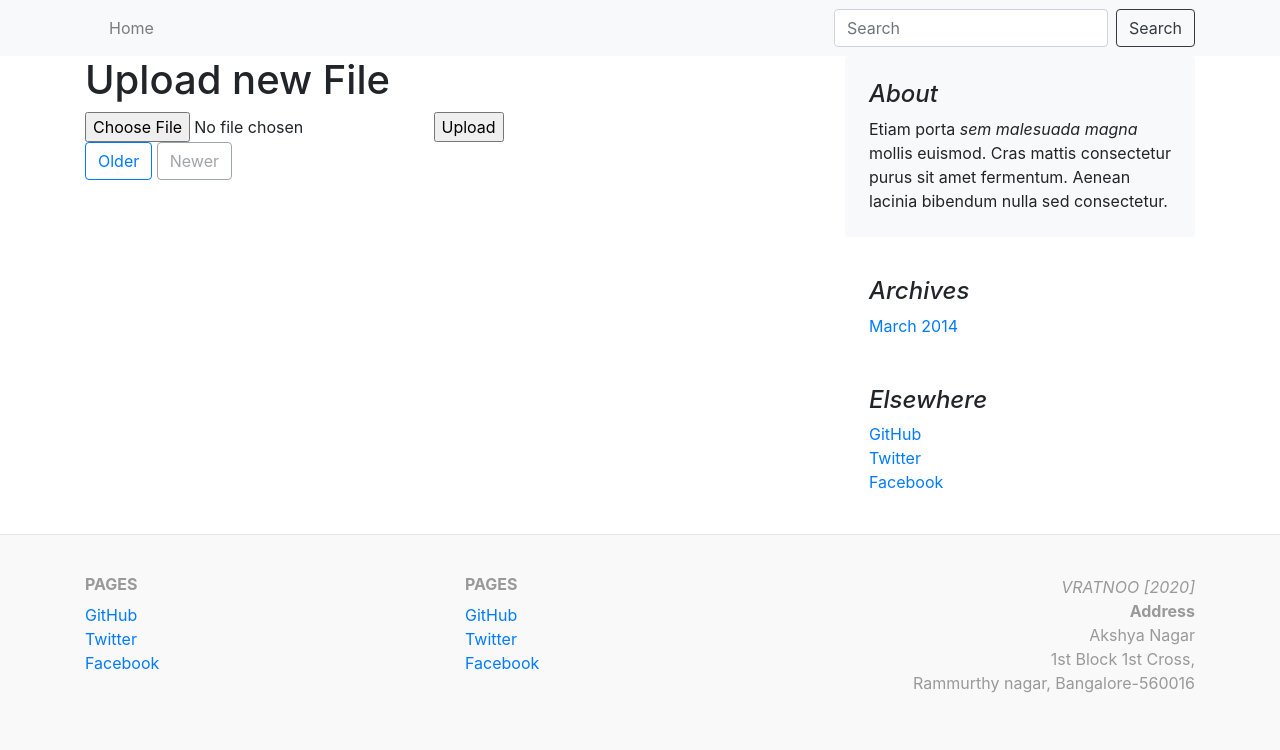
After one commit to vratnoo/jcode, a Flask app: page /photo in a window 1280 px wide. The commit adds this page. Shown: the top 750 px of the page. Run offline with Flask 2, Linux system fonts and the light colour scheme; data that the repository does not hold is empty; some libraries are stand-ins or nearby versions.

Commit message:
update
ui improvements
photo upload functionulity
etc

```diff
--- /dev/null
+++ b/app/helper.py
@@ -0,0 +1,2 @@
+def is_active(arg):
+	return "active"
--- a/app/routes.py
+++ b/app/routes.py
@@ -1,13 +1,37 @@
 from app import app
-from flask import render_template
+from flask import render_template,request,redirect,flash,url_for
 from app.model import Post,Tag,Page
-import json
+from werkzeug.utils import secure_filename
+from flask_uploads import UploadSet,configure_uploads
+import json,os
+from helper import is_active
+
+# contaxt process
+@app.context_processor
+def helper_processor():
+	pages = Page.query.all()
+	return dict(is_active=is_active,pages=pages)
+
+
+
+
+
 @app.route('/')
 def index():
+	app.config['CU_PAGE'] = "index"
 	pages  = Page.query.all()
 	posts = Post.query.all()
+
 	return render_template('index.html',title="Jeeblog",posts=posts,pages=pages)
 
+
+@app.route('/post/<post_name>')
+def post(post_name):
+	posts = Post.query.filter_by(title=post_name)
+	print(posts)
+	app.config['CU_PAGE'] = "post"
+
+	return render_template('index.html',title="JEEBLOG",posts=posts)
 @app.route('/tags/<tag>')
 def tags(tag):
 	pages  = Page.query.all()
@@ -17,7 +41,41 @@ def tags(tag):
 
 @app.route('/page/<page>')
 def page(page):
+	print(request.url)
+	app.config['CU_PAGE'] = page
 	pages  = Page.query.all()
 	p = Page.query.filter_by(name=page).first()
 	print(p)
 	return render_template('index.html',title="Jeeblog",posts=p.posts,pages=pages)
+# photo uploads functionnulity
+@app.route('/photo', methods=['GET', 'POST'])
+def photo():
+	if request.method == 'POST':
+		if 'file' not in request.files:
+			flash("Thera is not any file")
+			redirect(url_for('photo'))
+		if request.files == '':
+			flash('Please select file')
+			redirect(url_for('photo'))
+		file = request.files['file']
+
+		allowed_file = file.filename.rsplit('.')[1].lower() in app.config['ALLOWED_EXTENSIONS']
+		if allowed_file:
+			filename = secure_filename(file.filename)
+			file.save(os.path.join(app.config['UPLOAD_FOLDER'],filename))
+			redirect(url_for('photo'))
+
+	return render_template('photo.html',title="jeeblog")
+
+# wraper of file uploading
+@app.route('/upload', methods=['GET', 'POST'])
+def upload():
+	photos = UploadSet('photos')
+	configure_uploads(app, photos)
+	if request.method == 'POST' and 'file' in request.files:
+		filename = photos.save(request.files['file'])
+		# rec = Photo(filename=filename, user=g.user.id)
+		# rec.store()
+		flash("Photo saved.")
+		return redirect(url_for('upload'))
+	return render_template('photo.html')
--- /dev/null
+++ b/app/static/css/blog-post.css
@@ -0,0 +1,10 @@
+/*
+ * Footer
+ */
+.blog-footer {
+  padding: 2.5rem 0;
+  color: #999;
+  text-align: center;
+  background-color: #f9f9f9;
+  border-top: .05rem solid #e5e5e5;
+}
--- a/app/templates/base.html
+++ b/app/templates/base.html
@@ -1,46 +1,134 @@
+<!doctype html>
+<html lang="en">
+  <head>
+    <!-- Required meta tags -->
+    <meta charset="utf-8">
+    <meta name="viewport" content="width=device-width, initial-scale=1, shrink-to-fit=no">
 
-{% extends "bootstrap/base.html" %}
-{% block title %}
-   <!-- Basic conditonal statement in jinja templates -->
-   {% if title %}
+    <!-- Bootstrap CSS -->
+    <link rel="stylesheet" href="https://stackpath.bootstrapcdn.com/bootstrap/4.4.1/css/bootstrap.min.css" integrity="sha384-Vkoo8x4CGsO3+Hhxv8T/Q5PaXtkKtu6ug5TOeNV6gBiFeWPGFN9MuhOf23Q9Ifjh" crossorigin="anonymous">
+    <!-- Custom styles for this template -->
+    <link href="{{ url_for('static',filename='css/blog-post.css')}}" rel="stylesheet">
+
+      {% if title %}
    <title>{{ title}}</title>
    {% else %}
    <title> simple blog </title>
    {% endif %}
 
-{% endblock %}
+  </head>
+  <body>
+    <nav class="navbar navbar-expand-lg navbar-light bg-light">
+        <div class="container">
+        <a class="navbar-brand" href="{{ url_for('index') }}"></a>
+        <button class="navbar-toggler" type="button" data-toggle="collapse" data-target="#navbarSupportedContent" aria-controls="navbarSupportedContent" aria-expanded="false" aria-label="Toggle navigation">
+          <span class="navbar-toggler-icon"></span>
+        </button>
 
-{% block navbar %}
-<nav class="navbar navbar-light" style="background-color: #e3f2fd;">
-    <!-- Navbar content -->
+        <div class="collapse navbar-collapse" id="navbarSupportedContent">
+          <ul class="navbar-nav mr-auto">
+            <li class="nav-item {{ is_active('index') }}">
+              <a class="nav-link" href="{{ url_for('index') }}">Home <span class="sr-only">(current)</span></a>
+            </li>
+            {% for page in pages %}
+                <li class="nav-item {{ is_active(page.name) }}"><a class="nav-link" href="{{ url_for('page',page=page.name) }}">{{ page.name }}</a></li>
+                {%  endfor %}
+
+          </ul>
+          <form class="form-inline my-2 my-lg-0">
+            <input class="form-control mr-sm-2" type="search" placeholder="Search" aria-label="Search">
+            <button class="btn btn-outline-dark my-2 my-sm-0" type="submit">Search</button>
+          </form>
+        </div></div>
+      </nav>
     <div class="container">
-        <div class="navbar-header">
-            <button type="button" class="navbar-toggle collapsed" data-toggle="collapse"
-                data-target="#bs-example-navbar-collapse-1" aria-expanded="false">
-                <span class="sr-only">Toggle navigation</span>
-                <span class="icon-bar"></span>
-                <span class="icon-bar"></span>
-                <span class="icon-bar"></span>
-            </button>
-            <a class="navbar-brand" href="{{ url_for('index') }}">JEE BLOG</a>
+        <!-- Content here -->
+        {% if is_active('index') == 'active' %}
+        <div class="jumbotron">
+            <h1 class="display-4">{{ posts[0].title }}</h1>
+            <p class="lead">This is a simple hero unit, a simple jumbotron-style component for calling extra attention to featured content or information.</p>
+            <hr class="my-4">
+             {% filter markdown %}
+            {{ posts[1].body | truncate(50)}}
+            {% endfilter %}
+            <a class="btn btn-outline-secondary btn-sm" href="#" role="button">Learn more</a>
         </div>
-        <div class="collapse navbar-collapse" id="bs-example-navbar-collapse-1">
-            <ul class="nav navbar-nav">
-                <li><a href="{{ url_for('index') }}">Home</a></li>
-                <li><a href="{{ url_for('tags',tag="Basic") }}">Explore</a></li>
-                {% for page in pages %}
-                <li><a href="{{ url_for('page',page=page.name) }}">{{ page.name }}</a></li>
-                {%  endfor %}
-            </ul>
-
-            <ul class="nav navbar-nav navbar-right">
-
-            </ul>
-        </div>
-    </div>
-</nav>
-{% endblock %}
-{% block content%}
+        {% endif %}
+          <div class="row">
+            <div class="col-md-8 blog-main">
+            {% block content%}
     {% block app_content %}
     {% endblock %}
 {% endblock%}
+             <nav class="blog-pagination">
+                <a class="btn btn-outline-primary" href="#">Older</a>
+                <a class="btn btn-outline-secondary disabled" href="#" tabindex="-1" aria-disabled="true">Newer</a>
+              </nav>
+        </div><!-- /.blog-main -->
+            <aside class="col-md-4 blog-sidebar">
+              <div class="p-4 mb-3 bg-light rounded">
+                <h4 class="font-italic">About</h4>
+                <p class="mb-0">Etiam porta <em>sem malesuada magna</em> mollis euismod. Cras mattis consectetur purus sit amet fermentum. Aenean lacinia bibendum nulla sed consectetur.</p>
+              </div>
+
+              <div class="p-4">
+                <h4 class="font-italic">Archives</h4>
+                <ol class="list-unstyled mb-0">
+                  <li><a href="#">March 2014</a></li>
+
+                </ol>
+              </div>
+
+              <div class="p-4">
+                <h4 class="font-italic">Elsewhere</h4>
+                <ol class="list-unstyled">
+                  <li><a href="#">GitHub</a></li>
+                  <li><a href="#">Twitter</a></li>
+                  <li><a href="#">Facebook</a></li>
+                </ol>
+              </div>
+            </aside><!-- /.blog-sidebar -->
+
+          </div>
+
+      </div>
+
+    <footer class="blog-footer">
+        <div class="container">
+            <div class="row">
+            <div class="col-md-4 text-left">
+            <h6 class="font-weight-bold text-uppercase text-gray-700">Pages</h6>
+            <ol class="list-unstyled">
+            <li><a href="#">GitHub</a></li>
+            <li><a href="#">Twitter</a></li>
+            <li><a href="#">Facebook</a></li>
+            </ol>
+            </div>
+            <div class="col-md-4 text-left">
+                <h6 class="font-weight-bold text-uppercase text-gray-700">Pages</h6>
+                <ol class="list-unstyled">
+                <li><a href="#">GitHub</a></li>
+                <li><a href="#">Twitter</a></li>
+                <li><a href="#">Facebook</a></li>
+                </ol>
+                </div>
+            <div class="col-md-4 col-12 text-right">
+            <i class="fa fa-bold" aria-hidden="true">VRATNOO [2020]</i>
+            <address>
+                <strong> Address</strong></br>
+
+Akshya Nagar </br>1st Block 1st Cross,</br> Rammurthy nagar, Bangalore-560016
+            </address>
+            </div>
+
+            </div>
+        </div>
+
+    </footer>
+    <!-- Optional JavaScript -->
+    <!-- jQuery first, then Popper.js, then Bootstrap JS -->
+    <script src="https://code.jquery.com/jquery-3.4.1.slim.min.js" integrity="sha384-J6qa4849blE2+poT4WnyKhv5vZF5SrPo0iEjwBvKU7imGFAV0wwj1yYfoRSJoZ+n" crossorigin="anonymous"></script>
+    <script src="https://cdn.jsdelivr.net/npm/popper.js@1.16.0/dist/umd/popper.min.js" integrity="sha384-Q6E9RHvbIyZFJoft+2mJbHaEWldlvI9IOYy5n3zV9zzTtmI3UksdQRVvoxMfooAo" crossorigin="anonymous"></script>
+    <script src="https://stackpath.bootstrapcdn.com/bootstrap/4.4.1/js/bootstrap.min.js" integrity="sha384-wfSDF2E50Y2D1uUdj0O3uMBJnjuUD4Ih7YwaYd1iqfktj0Uod8GCExl3Og8ifwB6" crossorigin="anonymous"></script>
+  </body>
+</html>
--- /dev/null
+++ b/app/templates/photo.html
@@ -0,0 +1,10 @@
+{% extends "base.html" %}
+{%block app_content %}
+
+<h1>Upload new File</h1>
+<form method=post enctype=multipart/form-data>
+  <input type=file name=file>
+  <input type=submit value=Upload>
+</form>
+
+{% endblock %}
--- /dev/null
+++ b/helper.py
@@ -0,0 +1,5 @@
+from app import app
+def is_active(arg):
+
+	if app.config['CU_PAGE'] == arg:
+		return "active"
```
Also changed, not shown: app/__init__.py (+7 -2 lines), app/config.py (deleted, +0 -12 lines), app/templates/index.html (+32 -7 lines), config.py (+6 -1 lines).
